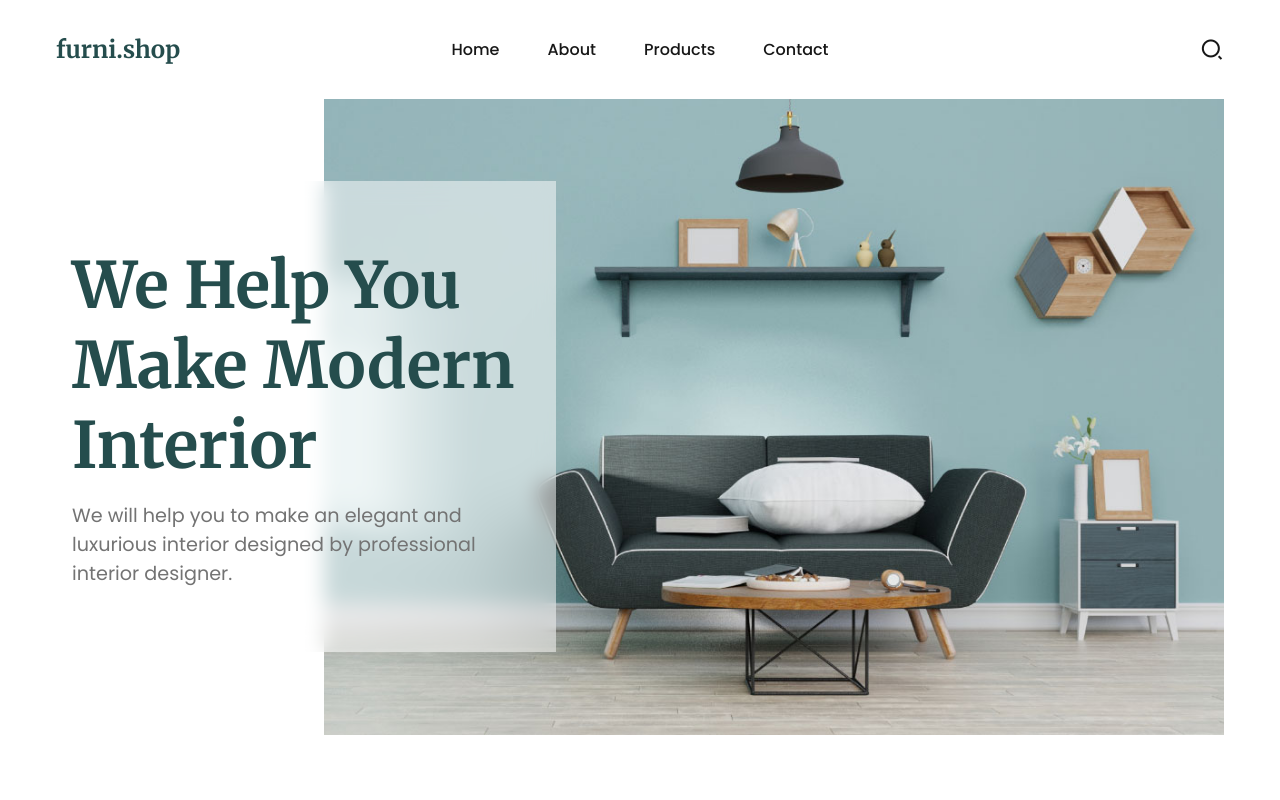
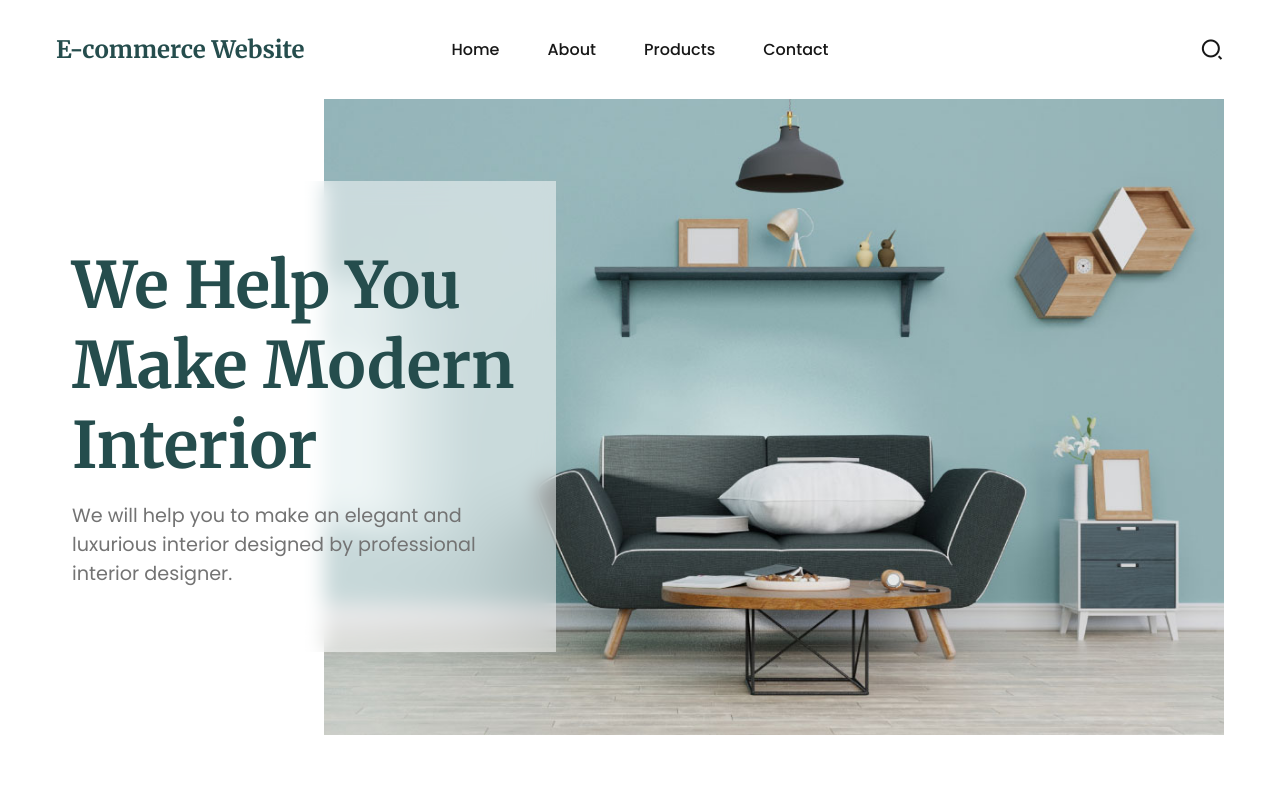
Before and after one commit to SURIYA273/E-commerce-website, a plain HTML site: page index.html in a window 1280 px wide. Shown: the top 800 px of the page. Drawn offline with nearby package versions, Linux system fonts and the light colour scheme.

Commit message:
Update index.html

```diff
--- a/index.html
+++ b/index.html
@@ -12,13 +12,13 @@
       href="https://cdn.jsdelivr.net/npm/swiper@11/swiper-bundle.min.css"
     />
     <link rel="stylesheet" href="styles.css" />
-    <title>Web Design Mastery | furni.shop</title>
+    <title>Web Design Mastery | E-commerce Website</title>
   </head>
   <body>
     <nav>
       <div class="nav__header">
         <div class="nav__logo">
-          <a href="#" class="logo">furni.shop</a>
+          <a href="#" class="logo">E-commerce Website</a>
         </div>
         <div class="nav__menu__btn" id="menu-btn">
           <i class="ri-menu-line"></i>
@@ -222,7 +222,7 @@
       <div class="section__container footer__container">
         <div class="footer__col">
           <div class="footer__logo">
-            <a href="#" class="logo">furni.shop</a>
+            <a href="#" class="logo">E-commerce Website</a>
           </div>
           <p>
             Join us in transforming your living spaces with furniture that
```
